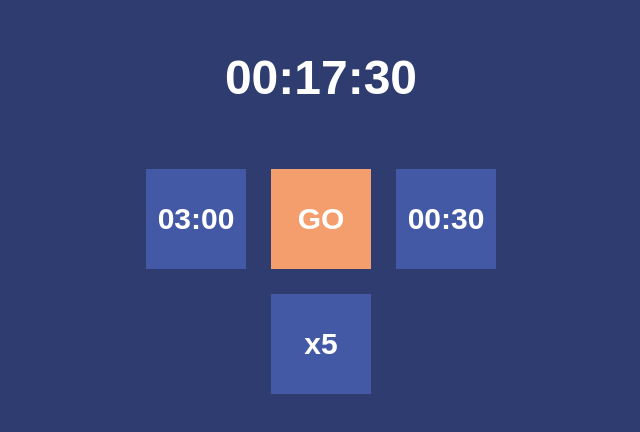
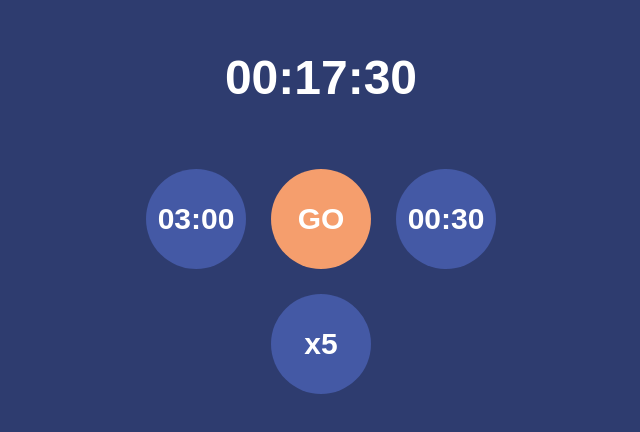
Before and after one commit to renderGUI/interval-timer, a React (Create React App) app: page / in a window 1280 px wide. Shown: the part 198-630 px from the top of the page, without its empty margins (319-959 px from the left). Built offline with nearby package versions, Linux system fonts and the light colour scheme.

Commit message:
Fix alignment issue

```diff
--- a/src/pages/Menu.module.scss
+++ b/src/pages/Menu.module.scss
@@ -42,12 +42,16 @@
 
 .optionsButton,
 .goButton {
+  display: flex;
+  justify-content: center;
+  align-items: center;
   font-weight: 600;
   color: config.$text;
   border: none;
   font-size: 1.875rem;
   text-align: center;
-  // border-radius: 50%;
+  text-align: -webkit-center;
+  border-radius: 50%;
   width: 100px;
   height: 100px;
 }
```
